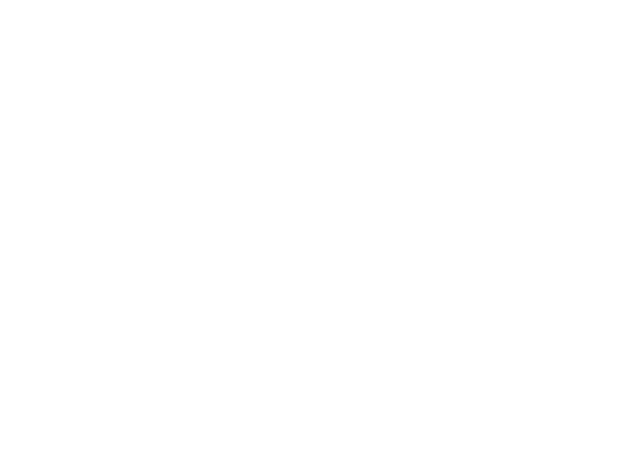
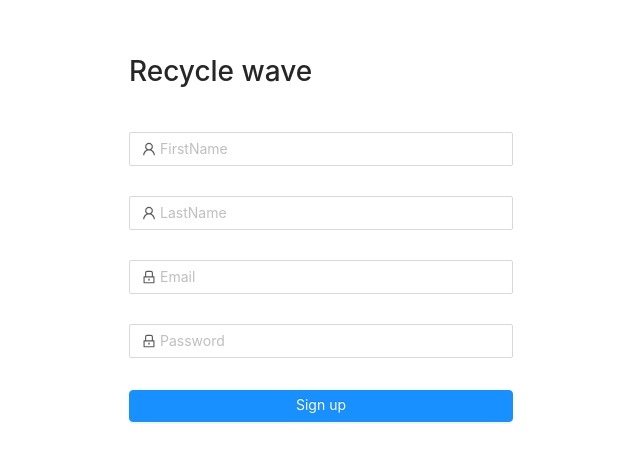
Before and after one commit to asadaziz95/recyclewave-frontend, a React (Create React App) app: page /signup in a window 1280 px wide. Shown: the part 199-660 px from the top of the page, without its empty margins (319-959 px from the left). Built offline with nearby package versions, Linux system fonts and the light colour scheme.

Commit message:
create order sigup and login screen implemented

```diff
--- a/package.json
+++ b/package.json
@@ -7,6 +7,7 @@
     "@testing-library/react": "^9.3.2",
     "@testing-library/user-event": "^7.1.2",
     "antd": "^4.0.0",
+    "axios": "^0.19.2",
     "babel-plugin-import": "^1.13.0",
     "customize-cra": "^0.9.1",
     "less": "^3.11.1",
@@ -14,8 +15,10 @@
     "react": "^16.12.0",
     "react-app-rewired": "^2.1.5",
     "react-dom": "^16.12.0",
+    "react-redux": "^7.2.0",
     "react-router-dom": "^5.1.2",
-    "react-scripts": "3.4.0"
+    "react-scripts": "3.4.0",
+    "redux": "^4.0.5"
   },
   "scripts": {
     "start": "react-app-rewired start",
--- a/src/router/index.js
+++ b/src/router/index.js
@@ -1,7 +1,8 @@
 import React from "react";
 import { BrowserRouter as Router, Route, Switch } from "react-router-dom";
-import LoginScreen from "../screens/login/login.jsx"
-import Dashboard from "../screens/appScreen/appScreen.jsx"
+import LoginScreen from "../screens/login/login.jsx";
+import SignupScreen from "../screens/signup/signup.jsx";
+import appScreen from "../screens/appScreen/appScreen.jsx";
 
 
 class Routers extends React.Component {
@@ -11,7 +12,8 @@
         <Router>
           <Switch>
             <Route exact path="/login" component={LoginScreen} />
-            <Route exact path="/app" component={Dashboard} />
+            <Route exact path="/signup" component={SignupScreen} />
+            <Route  path="/" component={appScreen} />
           </Switch>
         </Router>
       </React.Fragment>
--- a/src/screens/appScreen/appScreen.jsx
+++ b/src/screens/appScreen/appScreen.jsx
@@ -66,10 +66,9 @@
           >
                 <div style={{ margin: "12px 16px 0" }}>
               <Switch>
-              {/* <Route exact path="/projects" render={ProjectLisitngs} /> */}
               <Route
                 exact
-                path="/neworder"
+                path="c"
                 component={createOrder}
               />
             </Switch>
--- a/src/screens/createOrder/createOrder.css
+++ b/src/screens/createOrder/createOrder.css
@@ -0,0 +1,4 @@
+.content-title{
+    font-size: 40px;
+    font-weight: 600;
+}
--- a/src/screens/createOrder/createOrder.jsx
+++ b/src/screens/createOrder/createOrder.jsx
@@ -12,22 +12,28 @@
   Breadcrumb,
   Progress,
   DatePicker,
-  Icon
+  Icon,
+  Select
 } from "antd";
 import {
   LoadingOutlined,
 } from '@ant-design/icons';
 
+import "./createOrder.css";
+const { Option } = Select;
+const { TextArea } = Input;
 
 
-import "./createOrder.css";
+
 
 
 const createOrder = props => {
-  const [progress, setProgress] = useState(0);
+//  const [progress, setProgress] = useState(0);
   const { TextArea } = Input;
 
 
+
+ // useEffect(() => { });
   const onFinish = values => {
     if(values){
 
@@ -42,7 +48,7 @@
   const moveBack = () => {
     props.history.goBack()
   }
-  useEffect(() => { });
+
 
   const formItemLayout = {
     labelCol: {
@@ -81,25 +87,7 @@
         }}
       >
         <Row>
-          <Col
-            xs={24}
-            sm={24}
-            md={24}
-            lg={24}
-            xl={24}
-            style={{ marginBottom: 20 }}
-          >
-            <Breadcrumb className="breadcrums-styling">
-              <Breadcrumb.Item>
-                {" "}
-                <Link to="/projects">Projects</Link>
-              </Breadcrumb.Item>
-              <Breadcrumb.Item>
-                New Project
-              </Breadcrumb.Item>
-            </Breadcrumb>
-          </Col>
-          <Col xs={24} sm={24} md={24} lg={24} xl={24}>
+          <Col xs={24} sm={24} md={24} lg={24} xl={24} style={{textAlign:"center"}}>
             <span className="content-title">New Project</span>
           </Col>
         </Row>
@@ -111,8 +99,8 @@
         onFinish={onFinish}
         onFinishFailed={onFinishFailed}>
         <Form.Item
-          label="Project Name"
-          name="projectName"
+          label="Name"
+          name="name"
           rules={[
             {
               required: true,
@@ -120,19 +108,71 @@
             },
             {
               min: 3,
-              message: "Project name should be atleast 3 character!"
+              message: "Name should be atleast 3 character!"
             },
-            {
-              max: 25,
-              message: "Project name  should not be greater then 25 character!"
-            }
+
           ]}
         >
           <Input />
         </Form.Item>
+        <Form.Item
+        label="Junk type"
+        name="type"
+        rules={[
+          {
+            required: true,
+            message: "Please select junk type!"
+          }
+        ]}
+        >
+      <Select>
+        <Option value="gold">Gold</Option>
+        <Option value="silver">Silver</Option>
+        <Option value="plastic">Plastic</Option>
+      </Select>
+    </Form.Item>
+
+    <Form.Item
+        label="Junk amount"
+        name="amount"
+        rules={[
+          {
+            required: true,
+            message: "Please select amount!"
+          }
+        ]}
+        >
+      <Select>
+        <Option value="10 to 20">10 to 20</Option>
+        <Option value="20 to 30">20 to 30</Option>
+        <Option value="30 to 40">30 to 40</Option>
+        <Option value="40 to 50">50 to 60</Option>
+      </Select>
+    </Form.Item>
+        <Form.Item name='email' label="Email" rules={[{ type: 'email',message:"Not a valid email" },{required:true,message:"Please write valid email address"}]}>
+        <Input />
+      </Form.Item>
+      <Form.Item
+          label="Address"
+          name="address"
+          rules={[
+            {
+              required: true,
+              message: "Please input your address name!"
+            },
+            {
+              min: 3,
+              message: "Address should be atleast 3 character!"
+            },
+
+          ]}
+        >
+         <TextArea rows={3} />
+        </Form.Item>
+
         <Form.Item {...tailFormItemLayout}>
           <Button type="primary" htmlType="submit" style={{ width: 150 }}>
-            Create Project
+            Post Order
           </Button>
 
           <Button style={{ marginLeft: 10 }} onClick={() => moveBack()}>Cancel</Button>
--- a/src/screens/login/login.jsx
+++ b/src/screens/login/login.jsx
@@ -1,7 +1,8 @@
 import React, { useState, useEffect } from "react";
 import { withRouter, Redirect } from "react-router-dom";
-import { Form, Input, Button, Checkbox } from 'antd';
+import { Form, Input, Button, Checkbox,message } from 'antd';
 import { UserOutlined, LockOutlined } from '@ant-design/icons';
+import axios from 'axios'
 import "./login.css";
 
 
@@ -21,9 +22,41 @@
   },
 };
 
-const LoginScreen = () => {
+const LoginScreen = (props) => {
   const onFinish = values => {
     console.log('Success:', values);
+    let data = {
+      email: values.email,
+      password: values.password,
+    }
+    console.log(data);
+    axios({
+      method: "post",
+      url: `http://localhost:8000/login`,
+      data: data,
+      headers: {
+        Accept: "application/json",
+        "Content-Type": "application/json",
+      }
+    })
+      .then(response => {
+        if(response.status===200){
+            props.history.push('/neworder')
+        }
+        //console.log(response);
+        //.status
+        // return dispatch({ type: PROJECT_CREATE_SUCCESS, response: response });
+      })
+      .catch(error => {
+        //  debugger;
+        message.error(error.response.data)
+        console.log(error.response.data);
+        // if (error.response.status === 401) {
+        //   dispatch(tokenAuthFailedAction());
+        // }
+
+      });
+
 
   };
 
@@ -41,10 +74,12 @@
       <h1>Recycle wave</h1>
     </Form.Item>
     <Form.Item
-      name="username"
-      rules={[{ required: true, message: 'Please input your Username!' }]}
+      name="email"
+      rules={[{ required: true, message: 'Please input your Email!' },
+      { type: "email", message: 'Email is invalid' }
+    ]}
     >
-      <Input prefix={<UserOutlined className="site-form-item-icon" />} placeholder="Username" />
+      <Input prefix={<UserOutlined className="site-form-item-icon" />} placeholder="Email" />
     </Form.Item>
     <Form.Item
       name="password"
--- /dev/null
+++ b/src/screens/signup/signup.css
@@ -0,0 +1,8 @@
+.login-main{
+/* border: 1px solid red; */
+margin-left: auto;
+margin-right: auto;
+display: block;
+width: 30%;
+margin-top: 250px;
+}
--- /dev/null
+++ b/src/screens/signup/signup.jsx
@@ -0,0 +1,137 @@
+import React, { useState, useEffect } from "react";
+import { withRouter, Redirect } from "react-router-dom";
+import { Form, Input, Button, Checkbox,message } from 'antd';
+import { UserOutlined, LockOutlined } from '@ant-design/icons';
+
+import axios from 'axios';
+import "./signup.css";
+
+
+
+const layout = {
+  labelCol: {
+    span: 8,
+  },
+  wrapperCol: {
+    span: 16,
+  },
+};
+const tailLayout = {
+  wrapperCol: {
+    offset: 8,
+    span: 16,
+  },
+};
+
+const SignupScreen = (props) => {
+  const onFinish = values => {
+    console.log('Success:', values);
+
+    let data = {
+      name: {
+        firstName: values.firstName,
+        lastName: values.lastName
+      },
+      email: values.email,
+      password: values.password,
+      userType: "user",
+    }
+    console.log(data);
+    axios({
+      method: "post",
+      url: `http://localhost:8000/user_signup`,
+      data: data,
+      headers: {
+        Accept: "application/json",
+        "Content-Type": "application/json",
+        // "X-User-Email": readLocalStorage("X-User-Email"),
+        // "X-User-Token": readLocalStorage("X-User-Token")
+      }
+    })
+      .then(response => {
+        if(response.status===200){
+            props.history.push('/login')
+        }
+        //console.log(response);
+        //.status
+        // return dispatch({ type: PROJECT_CREATE_SUCCESS, response: response });
+      })
+      .catch(error => {
+        //  debugger;
+        message.error(error.response.data)
+        console.log(error.response.data);
+        // if (error.response.status === 401) {
+        //   dispatch(tokenAuthFailedAction());
+        // }
+
+      });
+
+
+  };
+
+  const onFinishFailed = errorInfo => {
+    console.log('Failed:', errorInfo);
+
+  };
+
+  return (
+    <Form
+      name="normal_login"
+      className="login-form login-main"
+      onFinish={onFinish}
+    >
+      <Form.Item>
+        <h1>Recycle wave</h1>
+      </Form.Item>
+      <Form.Item
+        name="firstName"
+        rules={[{ required: true, message: 'Please input your first name!' }]}
+      >
+        <Input prefix={<UserOutlined className="site-form-item-icon" />} placeholder="FirstName" />
+      </Form.Item>
+      <Form.Item
+        name="lastName"
+        rules={[{ required: true, message: 'Please input your last name!' }]}
+      >
+        <Input prefix={<UserOutlined className="site-form-item-icon" />} placeholder="LastName" />
+      </Form.Item>
+      <Form.Item
+        name="email"
+        rules={[{ required: true, message: 'Email!' }, { type: 'email', message: 'Please input valid email' }]}
+      >
+        <Input
+          prefix={<LockOutlined className="site-form-item-icon" />}
+          type="email"
+          placeholder="Email"
+        />
+      </Form.Item>
+      <Form.Item
+        name="password"
+        rules={[{ required: true, message: 'Please input your Password!' },
+        { min: 8, message: 'Password length is short' }
+        ]}
+      >
+        <Input
+          prefix={<LockOutlined className="site-form-item-icon" />}
+          type="password"
+          placeholder="Password"
+        />
+      </Form.Item>
+
+
+      <Form.Item>
+        <Button type="primary" htmlType="submit" className="login-form-button" style={{ width: "100%" }}>
+          Sign up
+      </Button>
+      </Form.Item>
+    </Form>
+  );
+};
+
+
+
+
+
+
+
+export default withRouter(SignupScreen);
```
Also changed, not shown: src/screens/login/appScreen/appScreen.jsx (deleted, +0 -70 lines), src/screens/login/appScreen/appScreen.css (deleted), 1 other file (tests, documents, lock files or other folders).
